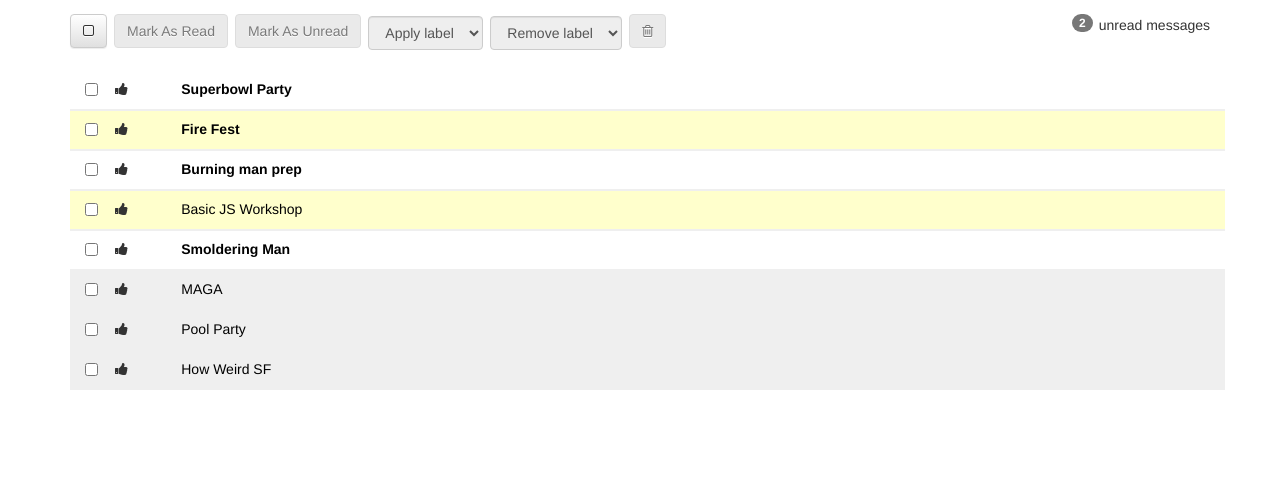
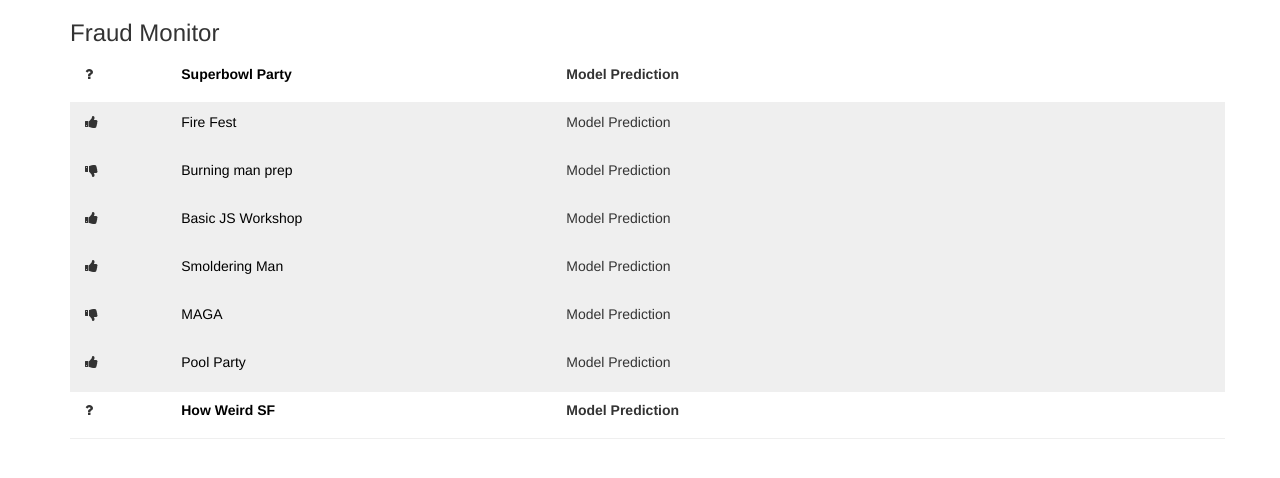
Before and after one commit to JBallin/event-fraud, a React (Create React App) app: page / in a window 1280 px wide. Shown: the top 478 px of the page. Built offline with nearby package versions, Linux system fonts and the light colour scheme.

Commit message:
Remove toolbar and add fraud display
Co-Authored-By: JBallin <JBallin@users.noreply.github.com>

```diff
--- a/src/App.js
+++ b/src/App.js
@@ -1,71 +1,69 @@
 import React, { Component } from 'react';
 import './App.css';
-import ToolBar from './components/ToolBar';
 import EventList from './components/EventList';
 
 class App extends Component {
 
   state = {
-    selected: 'none',
     events: [
       {
         "id": 1,
         "title": "Superbowl Party",
-        "read": false,
-        "fraud": true
+        "fraud": null
       },
       {
         "id": 2,
         "title": "Fire Fest",
-        "read": false,
-        "fraud": false,
-        "selected": true
+        "fraud": false
       },
       {
         "id": 3,
         "title": "Burning man prep",
-        "read": false,
         "fraud": true
       },
       {
         "id": 4,
         "title": "Basic JS Workshop",
-        "read": true,
-        "fraud": false,
-        "selected": true
+        "fraud": false
       },
       {
         "id": 5,
         "title": "Smoldering Man",
-        "read": false,
         "fraud": false
       },
       {
         "id": 6,
         "title": "MAGA",
-        "read": true,
         "fraud": true
       },
       {
         "id": 7,
         "title": "Pool Party",
-        "read": true,
         "fraud": false
       },
       {
         "id": 8,
         "title": "How Weird SF",
-        "read": true,
-        "fraud": true
+        "fraud": null
       }
     ]
+  }
+
+  toggleFraud = (event) => {
+    if (event.fraud === null) {
+      event.fraud = true
+    } else if (event.fraud === true) {
+      event.fraud = false
+    } else {
+      event.fraud = null
+    }
   }
 
   render() {
     return (
       <div className='container'>
-        <ToolBar selected={this.state.selected} />
-        <EventList events={this.state.events} />
+        <h3>Fraud Monitor</h3>
+        <EventList events={this.state.events} toggleFraud={this.toggleFraud} />
       </div>
     );
   }
--- a/src/components/Event.js
+++ b/src/components/Event.js
@@ -1,23 +1,30 @@
 import React from 'react';
 
-const isRead = event => event.read ? 'read' : 'unread';
-const isSelected = event => event.selected ? 'selected' : '';
+const isPending = event => event.fraud === null ? 'unread' : 'read';
+const setThumb = event => {
+  if (event.fraud === null) return 'question';
+  if (event.fraud === true) return 'thumbs-down';
+  if (event.fraud === false) return 'thumbs-up';
+}
 
-export default ({ event }) => {
+export default ({ event, toggleFraud }) => {
   return (
-    <div className={`row event ${isRead(event)} ${isSelected(event)}`}>
+    <div className={`row event ${isPending(event)}`}>
       <div className="col-xs-1">
         <div className="row">
+          {/* <div className="col-xs-2">
+            <input type="checkbox" />
+          </div> */}
           <div className="col-xs-2">
-            <input type="checkbox" />
-          </div>
-          <div className="col-xs-2">
-            <i className="fa fa-thumbs-up"></i>
+            <i className={`fa fa-${setThumb(event)}`}></i>
           </div>
         </div>
       </div>
-      <div className="col-xs-11">
+      <div className="col-xs-4">
         <a href="#">{event.title}</a>
+      </div>
+      <div className="col-xs-4">
+        <p>Model Prediction</p>
       </div>
     </div>
   )
--- a/src/components/EventList.js
+++ b/src/components/EventList.js
@@ -1,6 +1,6 @@
 import React from 'react'
 import Event from './Event'
 
-export default ({ events }) => {
-  return events.map(event => <Event event={event} key={event.id} />)
+export default ({ events, toggleFraud }) => {
+  return events.map(event => <Event event={event} key={event.id} toggleFraud={toggleFraud} />)
 }
--- a/src/components/ToolBar.js
+++ b/src/components/ToolBar.js
@@ -31,14 +31,14 @@
         </button>
 
         <button className="btn btn-default" disabled={disableButton(selected)}>
-          Mark As Read
+          Resolved
         </button>
 
         <button className="btn btn-default" disabled={disableButton(selected)}>
-          Mark As Unread
+          Unresolved
         </button>
 
-        <select className="form-control label-select" disabled={disableButton(selected)}>
+        {/* <select className="form-control label-select" disabled={disableButton(selected)}>
           <option>Apply label</option>
           <option value="dev">dev</option>
           <option value="personal">personal</option>
@@ -50,7 +50,7 @@
           <option value="dev">dev</option>
           <option value="personal">personal</option>
           <option value="gschool">gschool</option>
-        </select>
+        </select> */}
 
         <button className="btn btn-default" disabled={disableButton(selected)}>
           <i className="fa fa-trash-o"></i>
```
